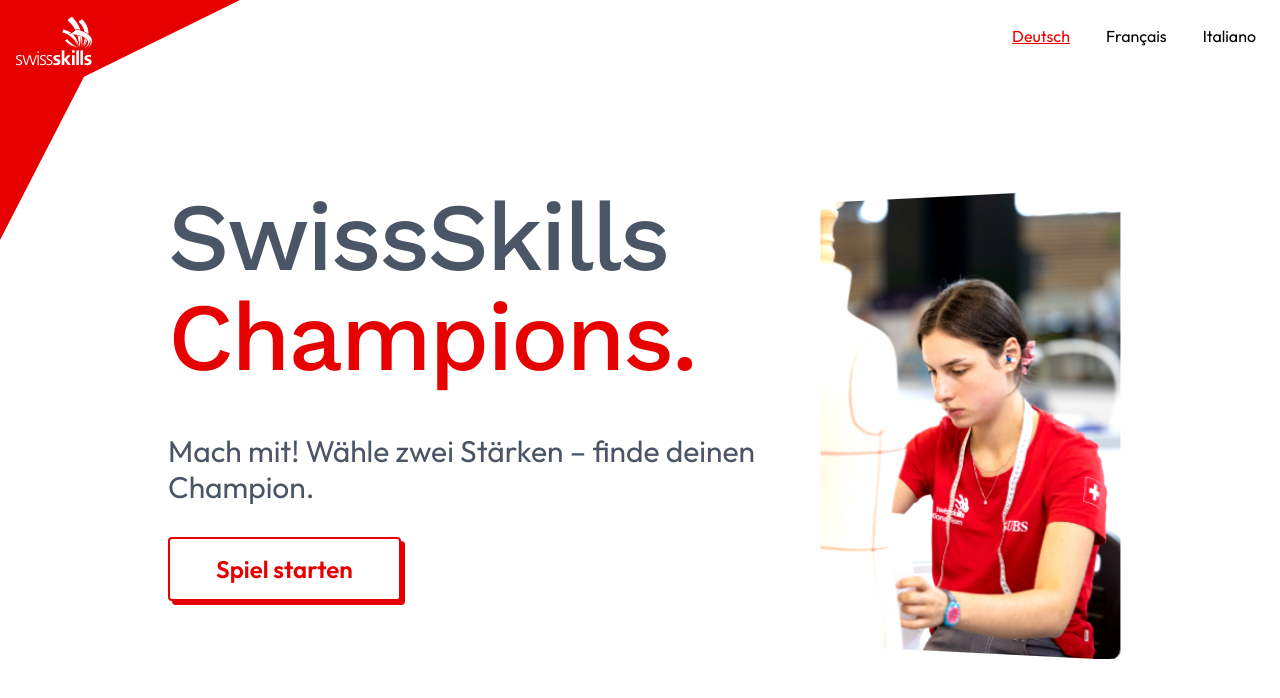
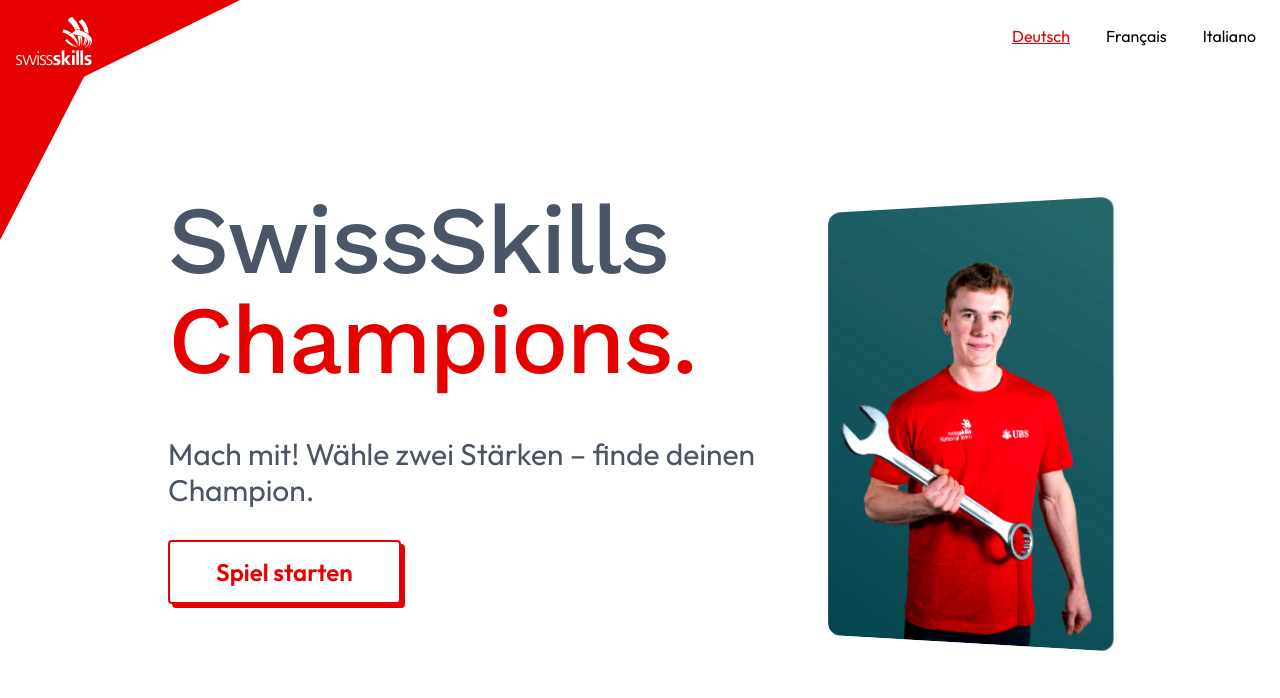
Before and after one commit to schmt5/champs, a React (Vite) app: page / in a window 1280 px wide. Shown: the top 698 px of the page. Built offline with nearby package versions, Linux system fonts and the light colour scheme.

Commit message:
enhance carousel

```diff
--- a/src/components/ui/Carousel.jsx
+++ b/src/components/ui/Carousel.jsx
@@ -9,13 +9,13 @@
     <div className="overflow-hidden" ref={ref}>
       <div className="flex">
         <div className="min-w-0 grow-0 shrink-0 basis-full">
-          <CarouselSlide src="/assets/images/champ-1.webp" alt="Slide 1" />
+          <CarouselSlide src="/assets/images/champ-2.webp" alt="Slide 1" />
         </div>
         <div className="min-w-0 grow-0 shrink-0 basis-full">
-          <CarouselSlide src="/assets/images/champ-2.webp" alt="Slide 2" />
+          <CarouselSlide src="/assets/images/champ-3.webp" alt="Slide 2" />
         </div>
         <div className="min-w-0 grow-0 shrink-0 basis-full">
-          <CarouselSlide src="/assets/images/champ-3.webp" alt="Slide 3" />
+          <CarouselSlide src="/assets/images/champ-4.webp" alt="Slide 3" />
         </div>
       </div>
     </div>
--- a/src/components/ui/CarouselSlide.jsx
+++ b/src/components/ui/CarouselSlide.jsx
@@ -1,6 +1,6 @@
 export function CarouselSlide({ src, alt }) {
   return (
-    <div className="flex items-center justify-center p-4">
+    <div className="flex items-center justify-center p-6">
       <div
         className="relative transition-all duration-300"
         style={{
@@ -10,9 +10,9 @@
       >
         {/* The image itself */}
         <div
-          className="overflow-hidden rounded-xl border-2 border-white"
+          className="overflow-hidden rounded-xl"
           style={{
-            transform: "translateZ(40px) rotateY(-10deg)",
+            transform: "translateZ(40px) rotateY(-12deg)",
             transition: "all 0.3s ease",
           }}
         >
```
